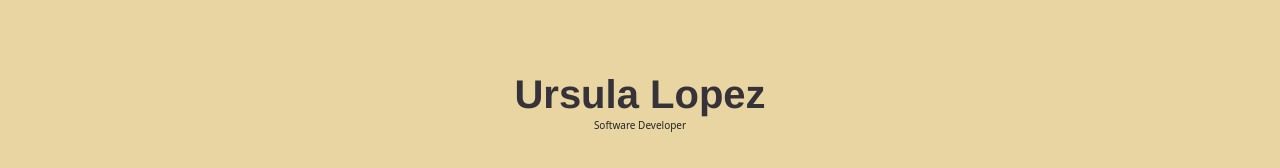
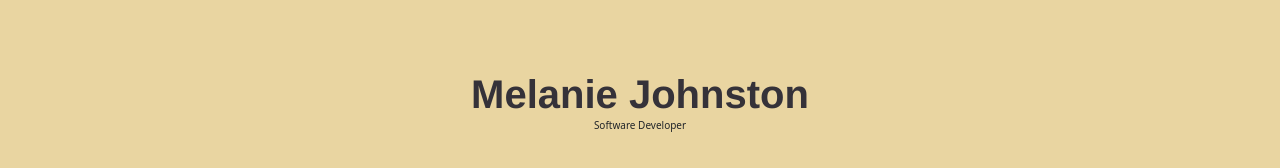
Before and after one commit to mel-johnston/portfolio, a React (Create React App) app: page / in a window 1280 px wide. Shown: the part 314-482 px from the top of the page. Built offline with nearby package versions, Linux system fonts and the light colour scheme; some icons are missing.

Commit message:
replaced name in files

```diff
--- a/public/index.html
+++ b/public/index.html
@@ -1,7 +1,7 @@
 <!DOCTYPE html>
 <html lang="en">
   <head>
-    <title>Ursula Lopez | Front-end Developer</title>
+    <title>Melanie Johnston | Front-end Developer</title>
     <meta charset="utf-8" />
     <link rel="icon" href="%PUBLIC_URL%/favicon.ico" />
     <meta name="viewport" content="width=device-width, initial-scale=1" />
--- a/public/portfolio_shared_data.json
+++ b/public/portfolio_shared_data.json
@@ -1,6 +1,6 @@
 {
     "basic_info": {
-      "name": "Ursula Lopez",
+      "name": "Melanie Johnston",
       "titles": [ "Software Developer" ],
       "social": [
         {
--- a/public/res_primaryLanguage.json
+++ b/public/res_primaryLanguage.json
@@ -1,7 +1,7 @@
 {
     "basic_info": {
       "description_header": "Hi",
-      "description": "👋 I'm Ursula Lopez. Fictional person for preview purposes :) I'm working with newest front-end frameworks like Angular, React and Vue. What you are seeing now is portfolio template from Code Fellows. If you like this portfolio template, make sure to ⭐ the repository to make it more recognizable for other users. Thank you 💜",
+      "description": "👋 I'm Melanie Johnston. Fictional person for preview purposes :) I'm working with newest front-end frameworks like Angular, React and Vue. What you are seeing now is portfolio template from Code Fellows. If you like this portfolio template, make sure to ⭐ the repository to make it more recognizable for other users. Thank you 💜",
       "section_name": {
         "about": "About me",
         "projects": "Projects",
--- a/public/res_secondaryLanguage.json
+++ b/public/res_secondaryLanguage.json
@@ -1,7 +1,7 @@
 {
     "basic_info": {
       "description_header": "Cześć",
-      "description": "👋 Jestem Ursula Lopez. Fikcyjna osoba na potrzeby demonstracji. Pracuję z najnowszymi frameworkami front-end takimi jak Angular, React i Vue. To co teraz widzisz to szablon portfolio od Code Fellows. Jeżeli podoba Ci się ten szablon portfolio nie zapomnij o ⭐, żeby było bardziej rozpoznawalne dla innych użytkowników. Dzięki 💜",
+      "description": "👋 Jestem Melanie Johnston. Fikcyjna osoba na potrzeby demonstracji. Pracuję z najnowszymi frameworkami front-end takimi jak Angular, React i Vue. To co teraz widzisz to szablon portfolio od Code Fellows. Jeżeli podoba Ci się ten szablon portfolio nie zapomnij o ⭐, żeby było bardziej rozpoznawalne dla innych użytkowników. Dzięki 💜",
       "section_name": {
         "about": "O mnie",
         "projects": "Projekty",
```
Also changed, not shown: 1 other file (tests, documents, lock files or other folders).
